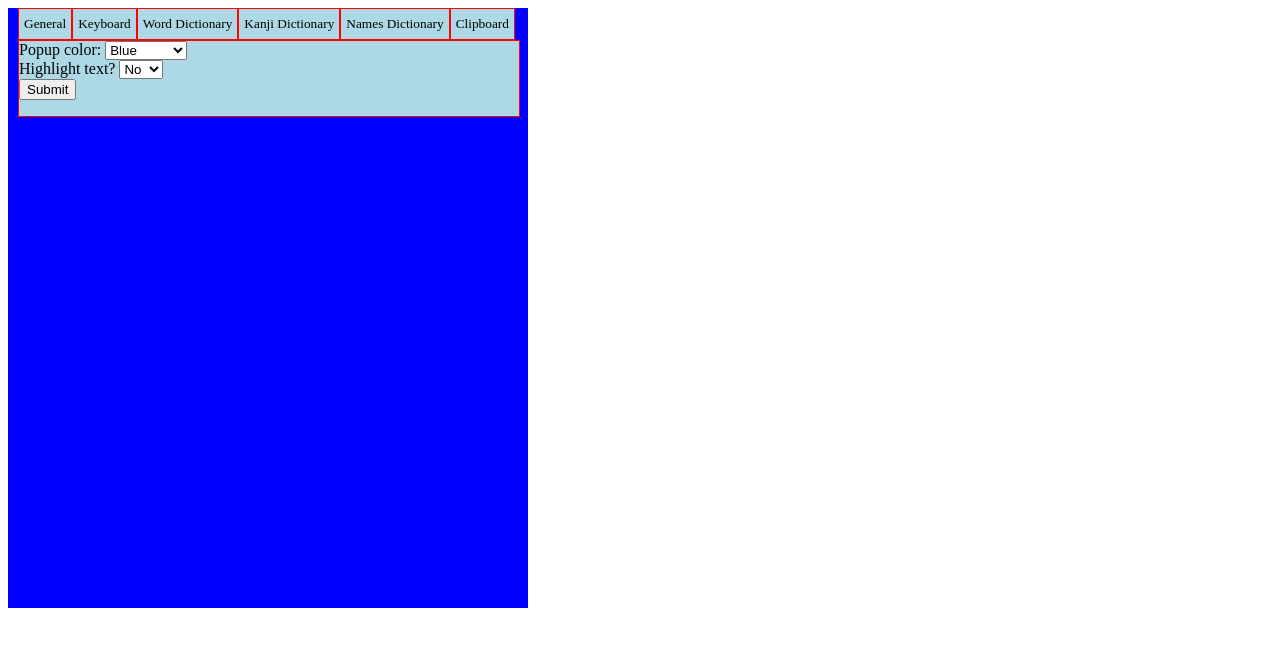
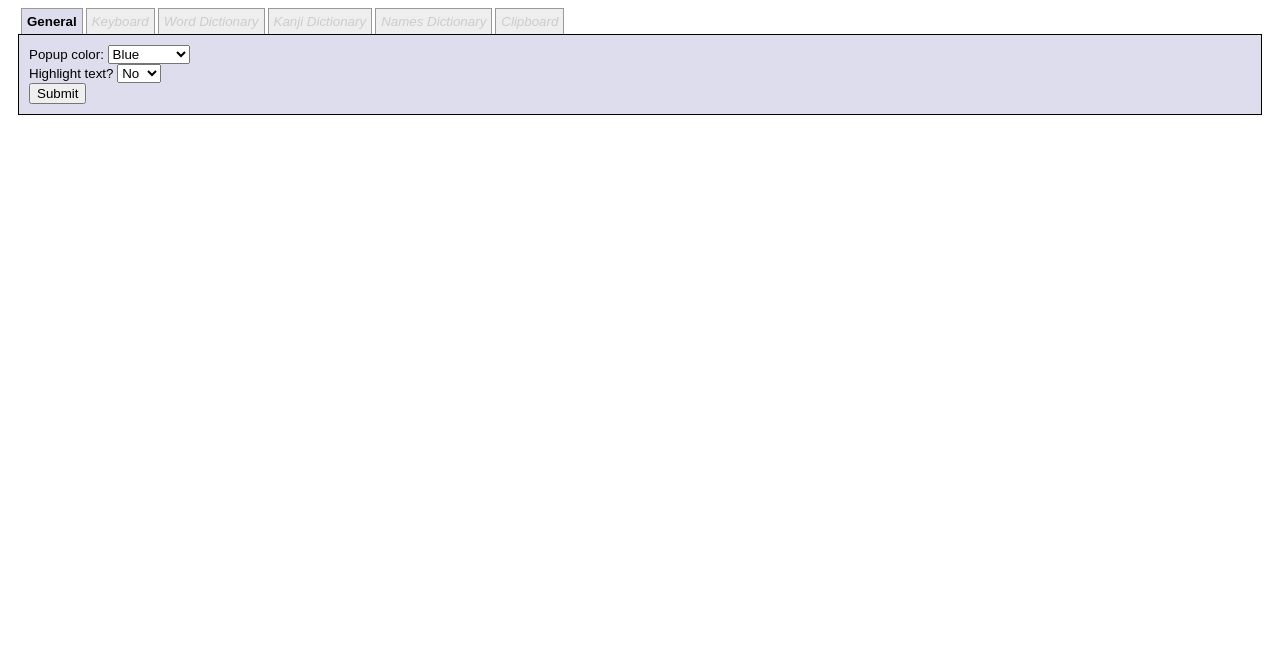
Before and after one commit to melink14/rikaikun, a plain HTML site: page trunk/options.html in a window 1280 px wide. Drawn offline with Linux system fonts and the light colour scheme.

Commit message:
options look better, just as non-functional

```diff
--- a/trunk/css/options.css
+++ b/trunk/css/options.css
@@ -1,35 +1,39 @@
-.header {
-	float: left;
-	background-color: lightblue;
-	padding:0px;
-/* 	width:100px; */
+#rikaikun_options {
+	padding: 0 10px;
+	font-family: sans-serif;
 	font-size: 10pt;
-	text-align: center;
-	height: 30px;
-	line-height:30px;
-	border: 1px solid red;
-	padding-left: 5px;
-	padding-right: 5px;
-	display: inline;
 }
 
-#headers {
-	background-color:green;
-	width:500px;
-	margin-left:10px;
+#tabs {
 }
 
-#rikaikun_options {
-	width:520px;
-	height:600px;
-	background-color:blue;
+.tab {
+	float: left;
+	display: inline;
+	padding: 5px;
+	margin-left: 3px;
+	background-color: #eee;
+	border: 1px solid #999;
+	border-bottom: 0px;
+	font-style: italic;
+	color: #ccc;
+}
+
+.active-tab {
+	font-weight: bold;
+	font-style: normal;
+	color: #000;
+	background-color: #dde;
 }
 
 #options {
-	clear:both;
-	background-color: lightblue;
-	width:500px;
-	margin-left:10px;
-	border: 1px solid red;
+	clear: both;
+	background-color: #dde;
+	padding: 10px;
+	border: 1px solid black;
+}
 
+#options p, #options form {
+	margin: 0;
+	paddign: 0;
 }
--- a/trunk/options.html
+++ b/trunk/options.html
@@ -29,13 +29,13 @@
 </head>
 	<body>
 		<div id="rikaikun_options">
-			<div id="headers">
-				<div id="general" class="header">General</div><div id="keyboard" class="header">Keyboard</div><div id="worddict" class="header">Word Dictionary</div><div id="kanjidict" class="header">Kanji Dictionary</div><div id="namedict" class="header">Names Dictionary</div><div id="clipboard" class="header">Clipboard</div>
+			<div id="tabs">
+				<div id="general" class="tab active-tab">General</div><div id="keyboard" class="tab">Keyboard</div><div id="worddict" class="tab">Word Dictionary</div><div id="kanjidict" class="tab">Kanji Dictionary</div><div id="namedict" class="tab">Names Dictionary</div><div id="clipboard" class="tab">Clipboard</div>
 			</div>
 			<div id="options">
 				<form id="optform" name="optform">
 					<div id="gencon">
-						Popup color:
+						<p>Popup color:
 							<select id="popupcolor" name="popupcolor">
 								<option value="blue">Blue</option>
 								<option value="lightblue">Light Blue</option>
@@ -48,8 +48,8 @@
 								<option value="yes">Yes</option>
 								<option value="no">No</option>
 							</select>
-						<br />
-						<input type="submit" onClick="getVals()" value="Submit" />
+							</p>
+						<p><input type="submit" onClick="getVals()" value="Submit" /></p>
 					</div>
 				</form>
 			</div>
```
Lines whose indentation alone changed are shown as unchanged.
